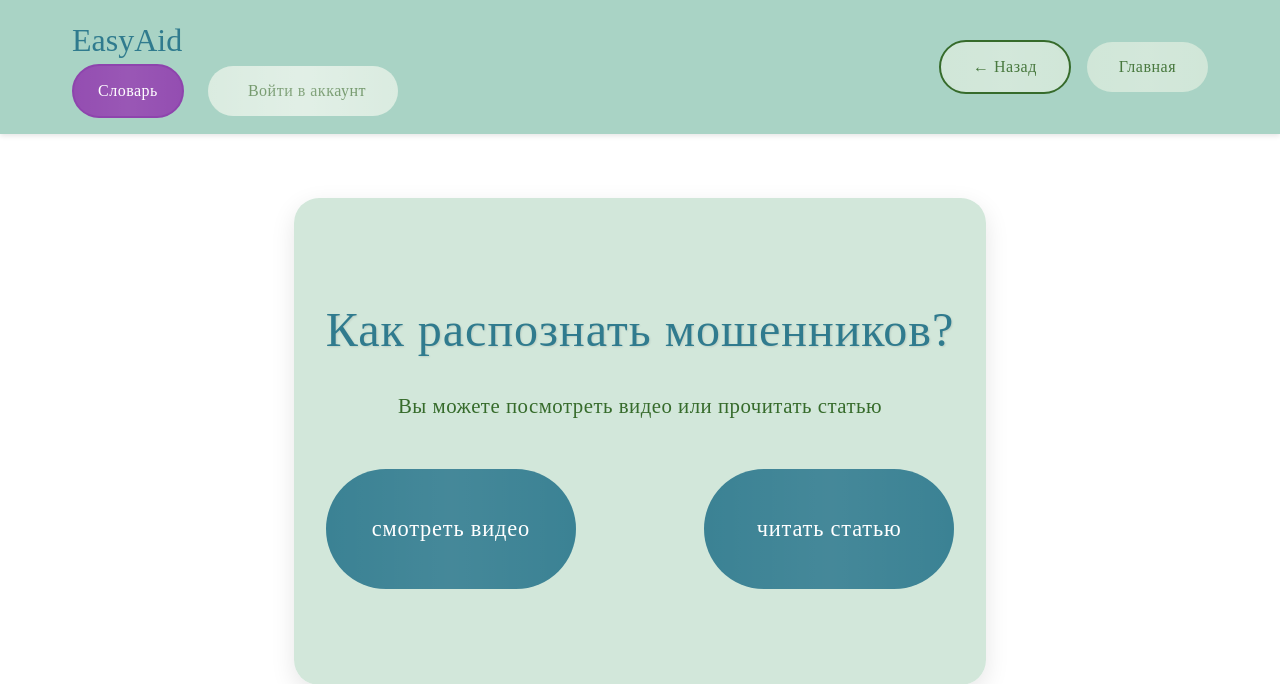
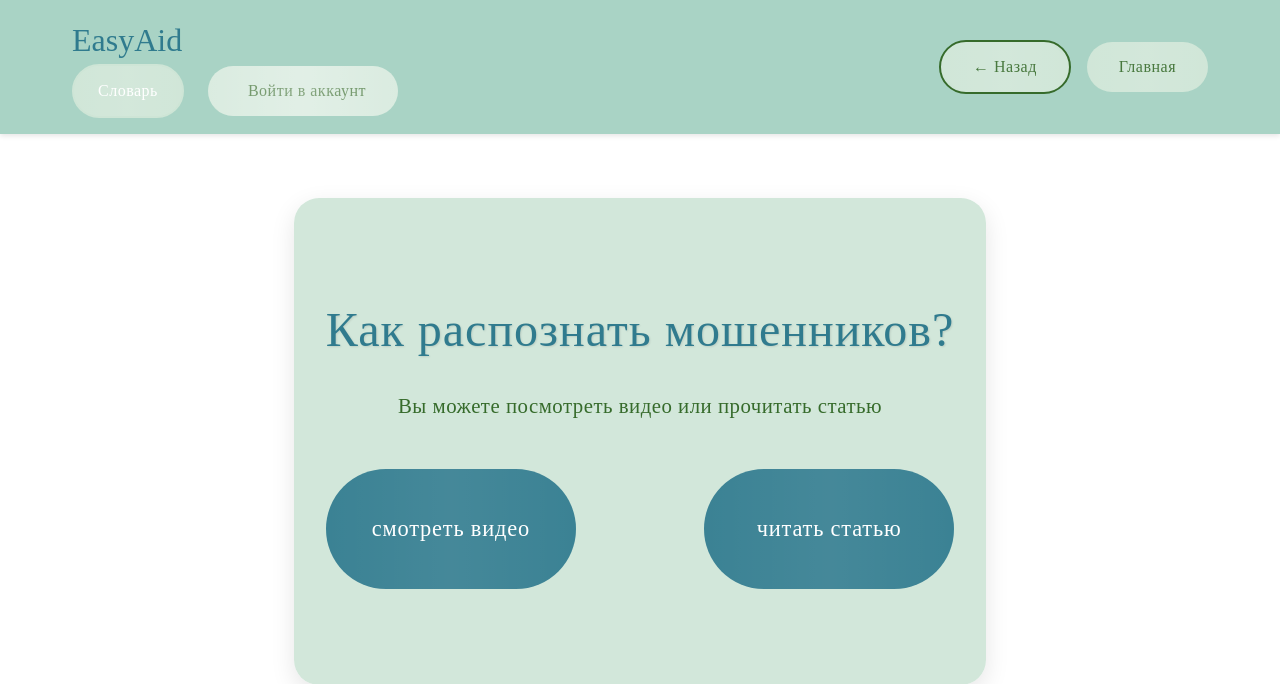
Before and after one commit to illidirr/easyaid-2025, a Django app: page /group1/ in a window 1280 px wide. Shown: the top 684 px of the page. Run offline with Django 4.2, Linux system fonts and the light colour scheme; parts of the project's set-up code (start-up, migrations or seed data) failed here and were passed over.

Commit message:
Update base.html
Signed-off-by: illidirr <zhdanko.y@bk.ru>

```diff
--- a/main/templates/main/base.html
+++ b/main/templates/main/base.html
@@ -1526,13 +1526,13 @@ header {
 }
         .dictionary-btn {
     font-family: 'Lorenzo Sans Bold';
-    background-color: rgb(142, 68, 173); /* Фиолетовый для выделения */
+    background-color: rgb(206, 229, 214); /* Фиолетовый для выделения */
     color: white;
     padding: 0.8rem 1.5rem;
     text-decoration: none;
     border-radius: 50px;
     transition: all 0.3s ease;
-    border: 2px solid rgb(142, 68, 173);
+    border: 2px solid rgb(206, 229, 214);
     font-weight: normal;
     text-align: center;
     display: inline-flex;
```
